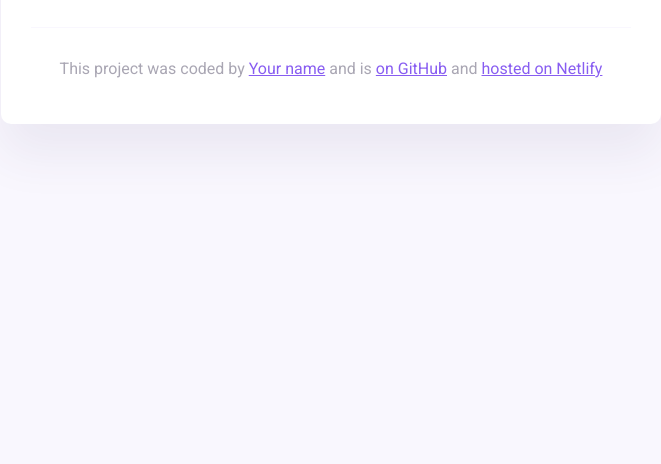
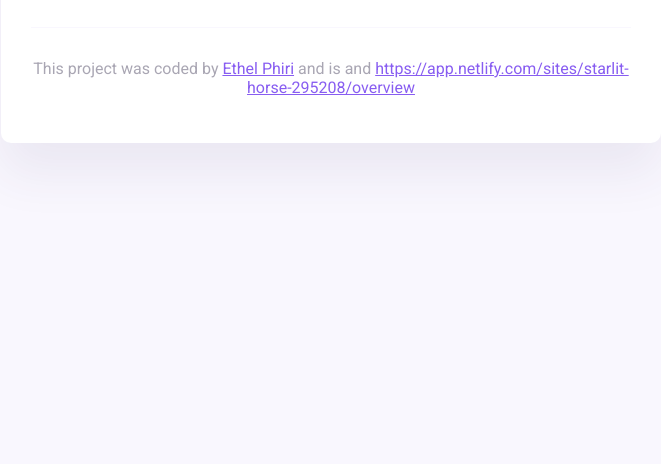
Before and after one commit to Ethyp/Weather-app-week-6, a website built with Parcel: page index.html in a window 1280 px wide. Shown: the part 336-800 px from the top of the page, without its empty margins (309-970 px from the left). Built offline with nearby package versions, Linux system fonts and the light colour scheme.

Commit message:
Update index.html

```diff
--- a/index.html
+++ b/index.html
@@ -47,9 +47,9 @@
       <footer>
         <p>
           This project was coded by
-          <a href="#" target="_blank">Your name</a> and is
-          <a href="#" target="_blank"> on GitHub</a> and
-          <a href="#" target="_blank">hosted on Netlify</a>
+          <a href="#" target="_blank">Ethel Phiri</a> and is
+          <a href="#" target="_blank"> </a> and
+          <a href="#" target="_blank">https://app.netlify.com/sites/starlit-horse-295208/overview</a>
         </p>
       </footer>
     </div>
```
